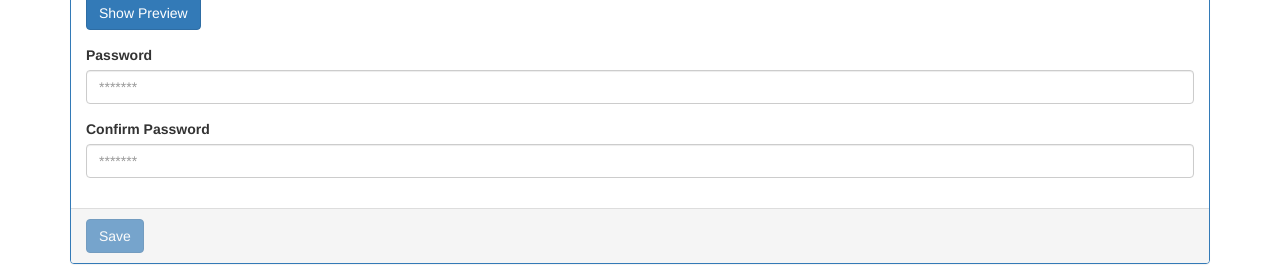
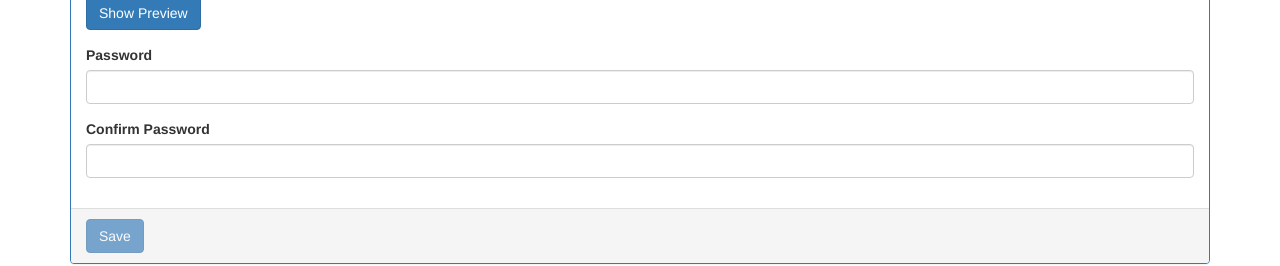
Before and after one commit to ZEDTARIK/Angular5-Formation, an Angular app: page /create in a window 1280 px wide. Shown: the part 852-1118 px from the top of the page. Built offline with nearby package versions, Linux system fonts and the light colour scheme.

Commit message:
add validation Email and Confirm Email

```diff
--- /dev/null
+++ b/src/app/CustomeValidations/email-validator.directive.ts
@@ -0,0 +1,26 @@
+import { Validator, AbstractControl, NG_VALIDATORS } from "@angular/forms"
+import { Directive, Input } from "@angular/core";
+
+@Directive({
+    selector: '[appConfirmEqualValidator]',
+    providers: [{
+        provide: NG_VALIDATORS,
+        useExisting: ConfirmEqualValidatorDirective,
+        multi: true
+    }]
+})
+
+export class ConfirmEqualValidatorDirective implements Validator {
+
+    @Input() appConfirmEqualValidator: string;
+
+    validate(control: AbstractControl): { [key: string]: any } | null {
+
+        const controlToCompare = control.parent.get(this.appConfirmEqualValidator);
+        if (controlToCompare && controlToCompare.value !== control.value) {
+            return { 'notEqual': true };
+        }
+        return null;
+    }
+
+}
--- a/src/app/app.module.ts
+++ b/src/app/app.module.ts
@@ -6,6 +6,7 @@
 import { BsDatepickerModule } from 'ngx-bootstrap/datepicker';
 
 import { SelectedRequiredValidatorDirective } from './CustomeValidations/custom.validator';
+import { ConfirmEqualValidatorDirective } from './CustomeValidations/email-validator.directive';
 
 import { AppComponent } from './app.component';
 import { ListEmployeesComponent } from './employees/list-employees.component';
@@ -22,7 +23,8 @@
     AppComponent,
     ListEmployeesComponent,
     CreateEmployeeComponent,
-    SelectedRequiredValidatorDirective
+    SelectedRequiredValidatorDirective,
+    ConfirmEqualValidatorDirective
   ],
   imports: [
     BrowserModule,
--- a/src/app/employees/create-employee.component.html
+++ b/src/app/employees/create-employee.component.html
@@ -101,21 +101,26 @@
         <img [src]="employee.photoPath" height="200" width="200" *ngIf="previewPhoto" />
       </div>
 
-      <div class="form-group" [class.has-error]="passwordControl.invalid && passwordControl.touched">
-        <label for="paswword">Password</label>
-        <input required #passwordControl="ngModel" [(ngModel)]="employee.paswword" class="form-control" name="paswword"
-          id="paswword" placeholder="*******">
-        <span *ngIf="passwordControl.errors?.required && passwordControl.touched" class="help-block">Field is
-          Required</span>
-      </div>
+            <div class="form-group" [class.has-error]="password.touched && password.invalid">
+              <label for="password" class="control-label">Password</label>
+              <input id="password" required type="text" class="form-control" name="password" [(ngModel)]="employee.password"
+                #password="ngModel">
+              <span class="help-block" *ngIf="password.touched && password.errors?.required">
+                Password is required
+              </span>
+            </div>
 
-      <div class="form-group" [class.has-error]="confirmPassword.invalid && confirmPassword.touched">
-        <label for="confirmPassword">Confirm Password</label>
-        <input required #confirmPassword="ngModel" [(ngModel)]="employee.confirmPassword" class="form-control" name="confirmPassword"
-          id="confirmPassword" placeholder="*******">
-        <span *ngIf="confirmPassword.errors?.required && confirmPassword.touched" class="help-block">Field is
-          Required</span>
-      </div>
+            <div class="form-group" [class.has-error]="confirmPassword.touched && confirmPassword.invalid">
+              <label for="confirmPassword" class="control-label">Confirm Password</label>
+              <input name="confirmPassword" appConfirmEqualValidator="password" required id="confirmPassword" type="text"
+                class="form-control" [(ngModel)]="employee.confirmPassword" #confirmPassword="ngModel">
+              <span class="help-block" *ngIf="confirmPassword.touched && confirmPassword.errors?.required">
+                Confirm Password is required
+              </span>
+              <span class="help-block" *ngIf="confirmPassword.touched && confirmPassword.errors?.notEqual">
+                Password and Confirm Password does not match
+              </span>
+            </div>
 
     </div>
     <div class="panel-footer">
```
